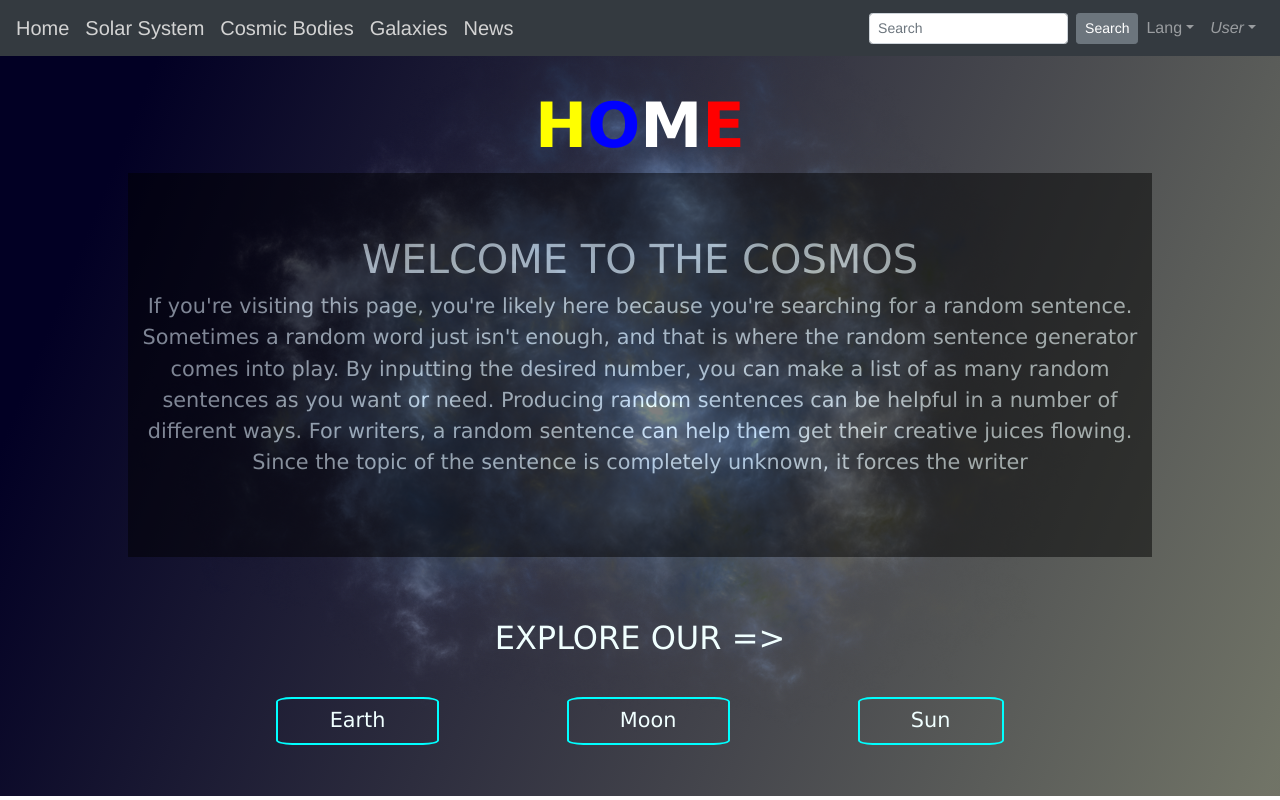
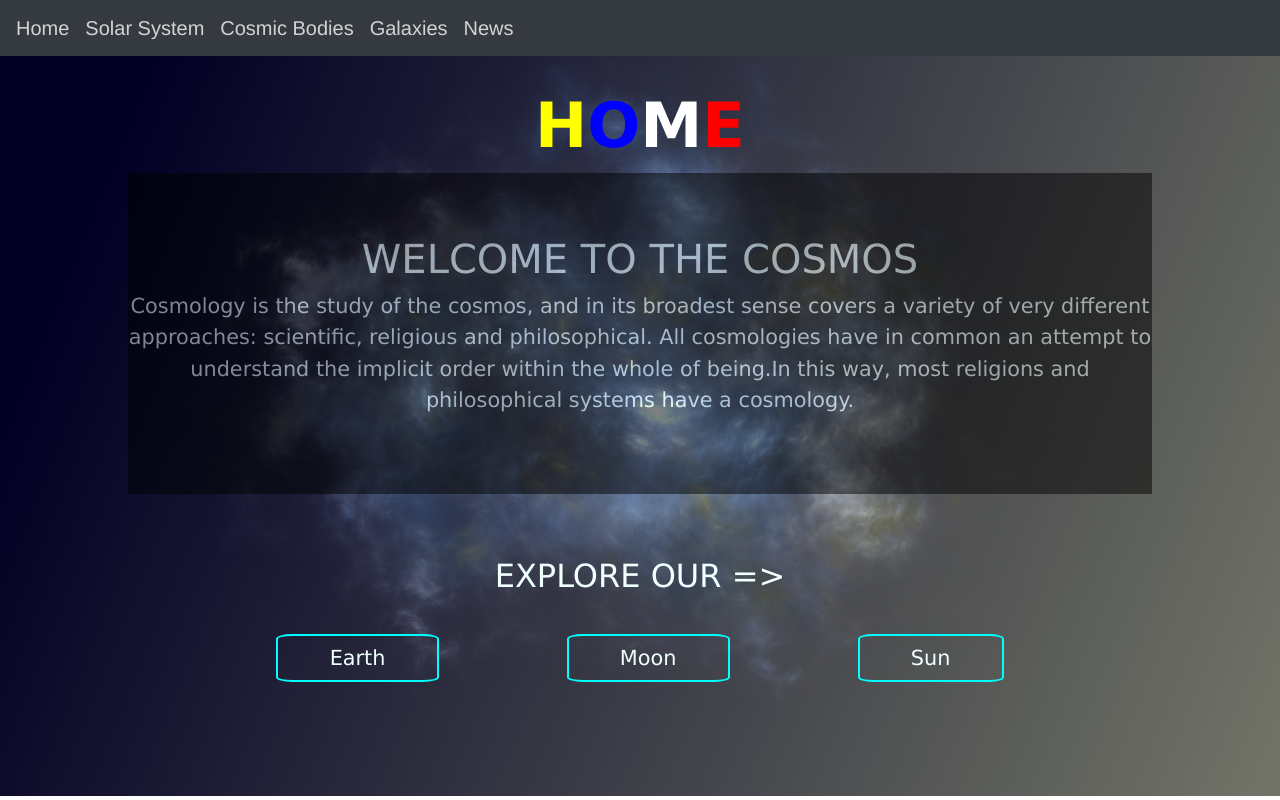
Before and after one commit to aniyagnik/cosmos, a Vue app: page / in a window 1280 px wide. Built offline with nearby package versions, Linux system fonts and the light colour scheme.

Commit message:
removes search

```diff
--- a/src/App.vue
+++ b/src/App.vue
@@ -21,28 +21,6 @@
 
       <b-collapse id="nav-collapse" is-nav>
         <!-- Right aligned nav items 4a6590ea9dc7457eaf1d8ad6f6751b60-->
-        <b-navbar-nav class="ml-auto">
-          <b-nav-form>
-            <b-form-input size="sm" class="mr-sm-2" placeholder="Search"></b-form-input>
-            <b-button size="sm" class="my-2 my-sm-0" type="submit">Search</b-button>
-          </b-nav-form>
-
-          <b-nav-item-dropdown text="Lang" right>
-            <b-dropdown-item href="#">EN</b-dropdown-item>
-            <b-dropdown-item href="#">ES</b-dropdown-item>
-            <b-dropdown-item href="#">RU</b-dropdown-item>
-            <b-dropdown-item href="#">FA</b-dropdown-item>
-          </b-nav-item-dropdown>
-
-          <b-nav-item-dropdown right>
-            <!-- Using 'button-content' slot -->
-            <template v-slot:button-content>
-              <em>User</em>
-            </template>
-            <b-dropdown-item href="#">Profile</b-dropdown-item>
-            <b-dropdown-item href="#">Sign Out</b-dropdown-item>
-          </b-nav-item-dropdown>
-        </b-navbar-nav>
       </b-collapse>
     </b-navbar>
   </div>
--- a/src/components/infoCard.vue
+++ b/src/components/infoCard.vue
@@ -23,6 +23,9 @@ export default {
 }
 .box{
   color:brown;
+  font-size: 1.1em;
+  font-weight: bold;
+  font-family: monospace;
   background-color: aqua;
   opacity:1.1;
   text-align:justify;
--- a/src/components/newsBox.vue
+++ b/src/components/newsBox.vue
@@ -5,7 +5,7 @@
     </span>
     <span style="float: right;max-width:60%; max-height:21.5vw;">
       <h3>{{news.title}}</h3>
-      <p style='font-size:1.2em;font-weight:400'>{{ news.description }}</p>
+      <p style='font-size:1.2em;font-weight: bold;'>{{ news.description }}</p>
       <a style="text-decoration:none;color:white;background-color:black;padding:3px" target='_blank' :href="`${news.url}`">read full news</a>
     </span>
   </div>
--- a/src/views/Home.vue
+++ b/src/views/Home.vue
@@ -6,11 +6,9 @@
       <div class='content'> <br><br>
         <h1>WELCOME TO THE COSMOS</h1>
         <p>
-          If you're visiting this page, you're likely here because you're searching for a random sentence.
-          Sometimes a random word just isn't enough, and that is where the random sentence generator comes into play.
-          By inputting the desired number, you can make a list of as many random sentences as you want or need.
-          Producing random sentences can be helpful in a number of different ways. For writers, a random sentence can help
-          them get their creative juices flowing. Since the topic of the sentence is completely unknown, it forces the writer
+          Cosmology is the study of the cosmos, and in its broadest sense covers a variety of very different approaches:
+           scientific, religious and philosophical. All cosmologies have in common an attempt to understand the implicit
+           order within the whole of being.In this way, most religions and philosophical systems have a cosmology.
         </p><br><br>
       </div>
       <br> <br>
```
